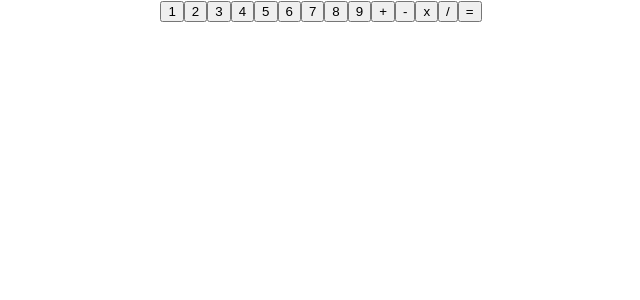
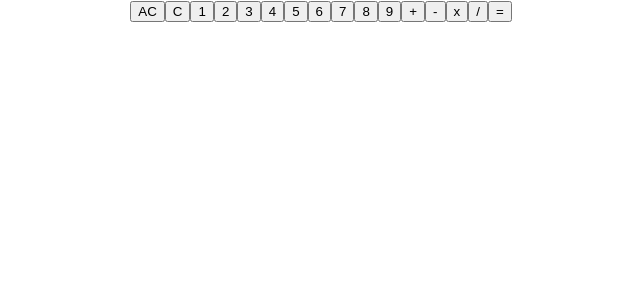
Before and after one commit to blade-sensei/react-calculator, a React (Create React App) app: page / in a window 1280 px wide. Shown: the top 300 px of the page, without its empty margins (319-959 px from the left). Built offline with nearby package versions, Linux system fonts and the light colour scheme.

Commit message:
chore: add clear and clear all

```diff
--- a/src/CalculatorComponent.js
+++ b/src/CalculatorComponent.js
@@ -32,13 +32,26 @@ class CalculatorComponent extends React.Component {
           calculationExpression: this.state.calculationExpression + value,
         })
       }
+    } else if (type === 'clear') {
+
+      this.clear(value);
+
     } else if (type === 'result') {
-      const normalizeExpression = this.state.calculationExpression.replace('x', '*');
-      let result = this.calculator.calculationExpression(normalizeExpression);
+      const normalizedExpression = this.state.calculationExpression.replace('x', '*');
+      let result = this.calculator.calculationExpression(normalizedExpression);
       result = result.toString()
       this.setState({ calculationExpression: result });
-      //ask for result
     }
+  }
+
+  clear(typeOfClear) {
+    if (typeOfClear === 'AC') {
+      return this.setState({ calculationExpression: ''});
+    }
+    const removeLastEntry = this.state.calculationExpression.substr(0, this.state.calculationExpression.length -1);
+    this.setState({
+      calculationExpression: removeLastEntry
+    })
   }
 
   lastUserInput() {
@@ -67,6 +80,8 @@ class CalculatorComponent extends React.Component {
     return (
       <div>
       { this.state.calculationExpression }
+      <CalculatorButton value='AC' type='clear' onUserInput={this.handleUserInput} />
+      <CalculatorButton value='C' type='clear' onUserInput={this.handleUserInput} />
       <CalculatorButton value='1' type='number' onUserInput={this.handleUserInput} />
       <CalculatorButton value='2' type='number' onUserInput={this.handleUserInput} />
       <CalculatorButton value='3' type='number' onUserInput={this.handleUserInput} />
```
